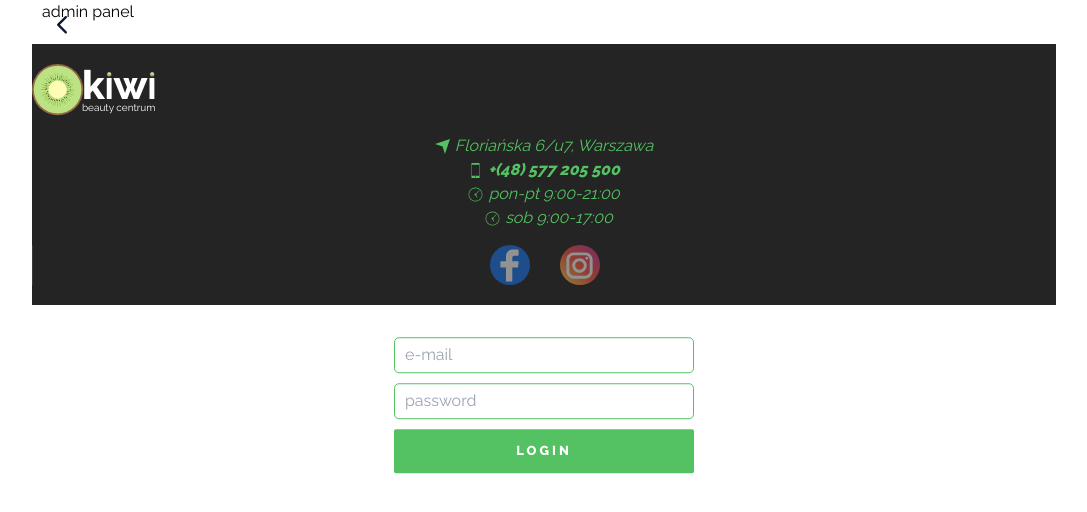
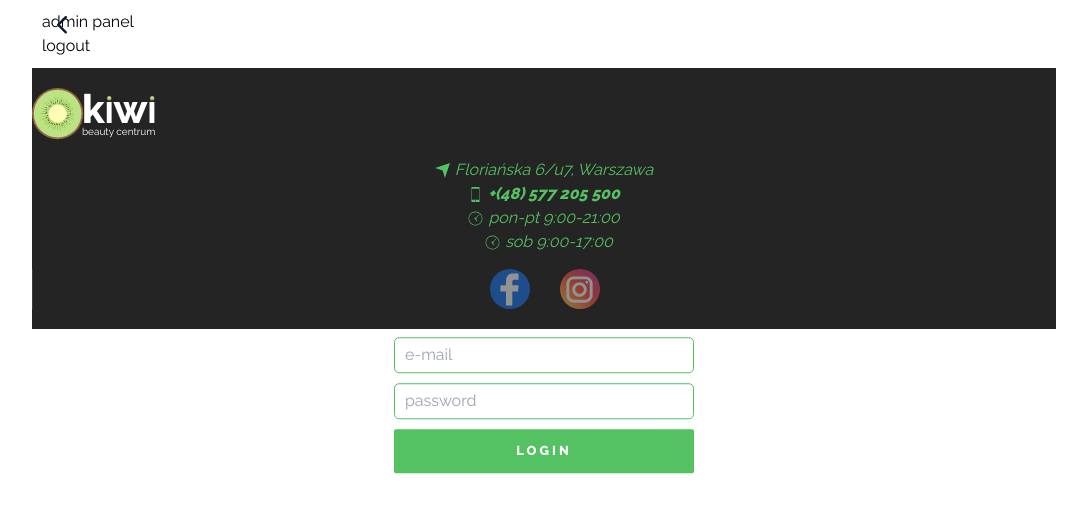
Before and after one commit to vomarchuk/kiwi-beauty-center, a React (Create React App) app: page /adminPanel in a window 1280 px wide. Shown: the top 512 px of the page, without its empty margins (96-1183 px from the left). Built offline with nearby package versions, Linux system fonts and the light colour scheme; no server answers.

Commit message:
working about logout user

```diff
--- a/src/components/LoginForm/LoginForm.jsx
+++ b/src/components/LoginForm/LoginForm.jsx
@@ -22,7 +22,7 @@ export const LoginForm = () => {
 
   return (
     // <div style={{ marginTop: '50px' }}>
-    <div className="mt-5 ">
+    <div className="mt-10">
       <form className={s.loginForm} onSubmit={handleSubmit(onSubmit)}>
         <input
           className={s.input}
--- a/src/pages/AdminPanel.jsx
+++ b/src/pages/AdminPanel.jsx
@@ -1,16 +1,26 @@
 import React from "react";
-import { useSelector } from "react-redux";
+import { useSelector, useDispatch } from "react-redux";
 import Container from "../components/Container";
 import { GoBack } from "../components/GoBack";
 import { LoginForm } from "../components/LoginForm";
 import authSelectors from "../redux/auth/authSelectors";
+import authOperations from "../redux/auth/authOperations";
 export const AdminPanel = () => {
+  const dispatch = useDispatch();
+
   const isLoggedIn = useSelector(authSelectors.getIsLoggedIn);
   return (
     <main style={{ color: "black" }}>
       <Container>
-        <div className="mt-50">admin panel</div>
+        <div className="mt-10 ">admin panel</div>
         <GoBack />
+        <button
+          onClick={() => {
+            dispatch(authOperations.logOut());
+          }}
+        >
+          logout
+        </button>
         {(isLoggedIn && <p>you are logged in</p>) || <LoginForm />}
       </Container>
     </main>
--- a/src/redux/auth/authOperations.jsx
+++ b/src/redux/auth/authOperations.jsx
@@ -32,7 +32,6 @@ const token = {
 
 const logIn = createAsyncThunk("auth/login", async (credentials) => {
   try {
-    console.log(credentials);
     const { data } = await axios.post("/auth/login", credentials);
     token.set(data?.data.token);
     return data?.data;
@@ -43,7 +42,8 @@ const logIn = createAsyncThunk("auth/login", async (credentials) => {
 
 const logOut = createAsyncThunk("auth/logout", async () => {
   try {
-    await axios.post("/users/logout");
+    console.log(token.set);
+    await axios.post("/auth/logout");
     token.unset();
   } catch (error) {
     throw error;
--- a/tailwind.config.js
+++ b/tailwind.config.js
@@ -31,6 +31,12 @@ module.exports = {
       desktopLarge: "1440px",
       desktop4k: "2560px",
     },
+    spacing: {
+      0: "0",
+
+      10: "10px",
+      20: "20px",
+    },
     extend: {},
   },
   plugins: [],
```
